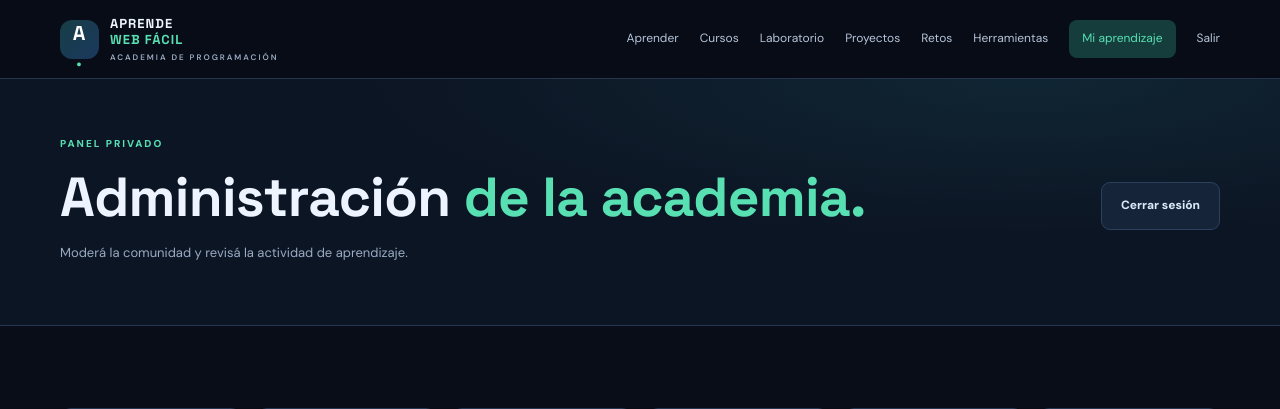
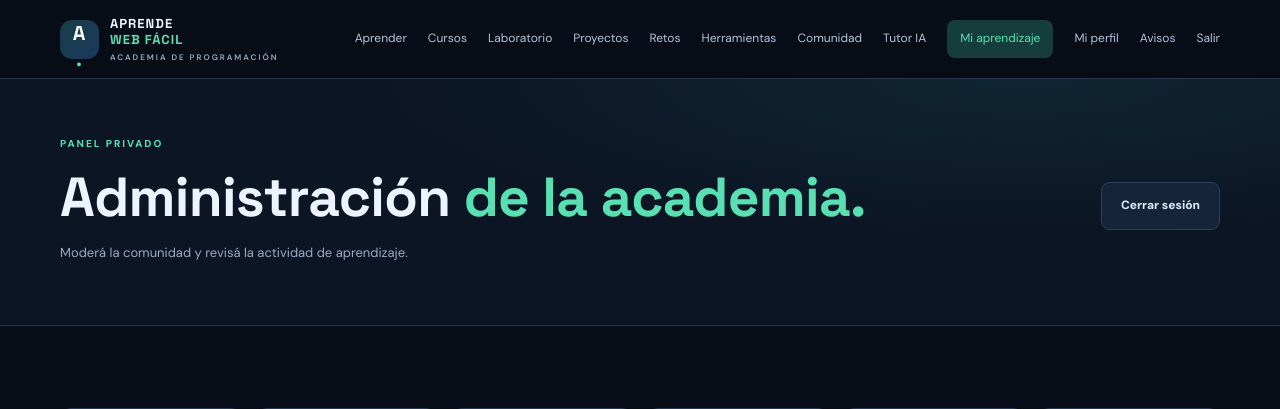
Before and after one commit to cuentaparausopersonal25-lang/Aprende-Web-Facil, a Flask app: page /admin in a window 1280 px wide. Shown: the top 409 px of the page. Run offline with Flask 3, Linux system fonts and the light colour scheme; the visitor is signed in with stand-in values (Sample User, id 1); data comes from the database, SQL or seed files in the repository; data that the repository does not hold is empty.

Commit message:
Agregar navegación a nuevas áreas de la academia

```diff
--- a/templates/base.html
+++ b/templates/base.html
@@ -13,8 +13,8 @@
 <a class="brand" href="{{ url_for('home') }}"><span class="brand-icon">A<span>.</span></span><span>APRENDE <b>WEB FÁCIL</b><small>ACADEMIA DE PROGRAMACIÓN</small></span></a>
 <button class="menu-toggle" id="menuToggle" aria-label="Abrir menú">☰</button>
 <nav id="mainNav">
-<a href="{{ url_for('learn_programming') }}">Aprender</a><a href="{{ url_for('home') }}#cursos">Cursos</a><a href="{{ url_for('laboratory') }}">Laboratorio</a><a href="{{ url_for('projects') }}">Proyectos</a><a href="{{ url_for('challenges') }}">Retos</a><a href="{{ url_for('tools_page') }}">Herramientas</a>
-{% if current_user %}<a class="nav-pill" href="{{ url_for('dashboard') }}">Mi aprendizaje</a><a href="{{ url_for('logout') }}">Salir</a>{% else %}<a href="{{ url_for('login') }}">Ingresar</a><a class="nav-pill" href="{{ url_for('register') }}">Crear cuenta</a>{% endif %}
+<a href="{{ url_for('learn_programming') }}">Aprender</a><a href="{{ url_for('home') }}#cursos">Cursos</a><a href="{{ url_for('laboratory') }}">Laboratorio</a><a href="{{ url_for('projects') }}">Proyectos</a><a href="{{ url_for('challenges') }}">Retos</a><a href="{{ url_for('tools_page') }}">Herramientas</a><a href="{{ url_for('community_projects') }}">Comunidad</a><a href="{{ url_for('tutor') }}">Tutor IA</a>
+{% if current_user %}<a class="nav-pill" href="{{ url_for('dashboard') }}">Mi aprendizaje</a><a href="{{ url_for('profile') }}">Mi perfil</a><a href="{{ url_for('notifications') }}">Avisos</a><a href="{{ url_for('logout') }}">Salir</a>{% else %}<a href="{{ url_for('login') }}">Ingresar</a><a class="nav-pill" href="{{ url_for('register') }}">Crear cuenta</a>{% endif %}
 </nav></div></header>
 <main>
 {% with messages = get_flashed_messages(with_categories=true) %}{% if messages %}<div class="wrap flash-stack">{% for category,message in messages %}<div class="flash {{ category }}">{{ message }}</div>{% endfor %}</div>{% endif %}{% endwith %}
```
